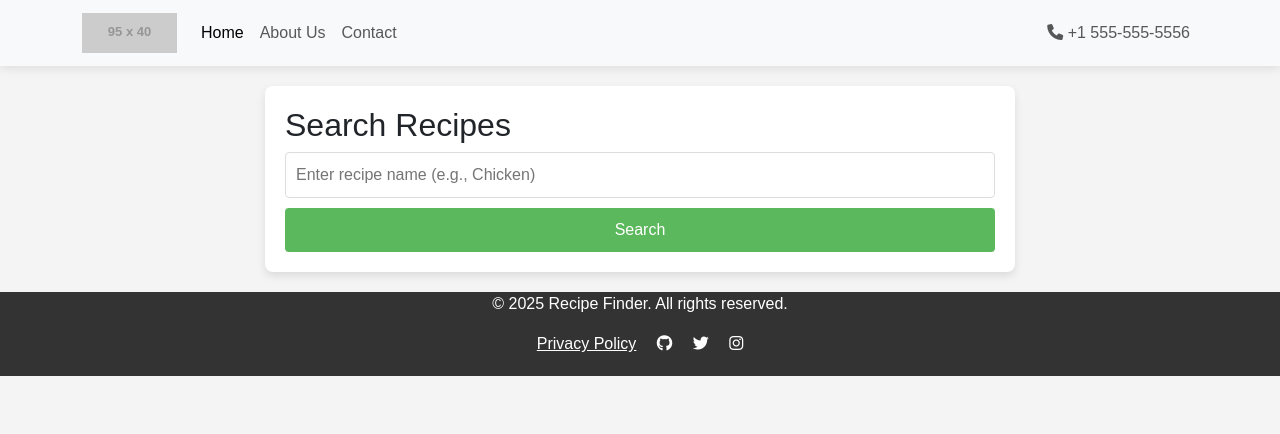
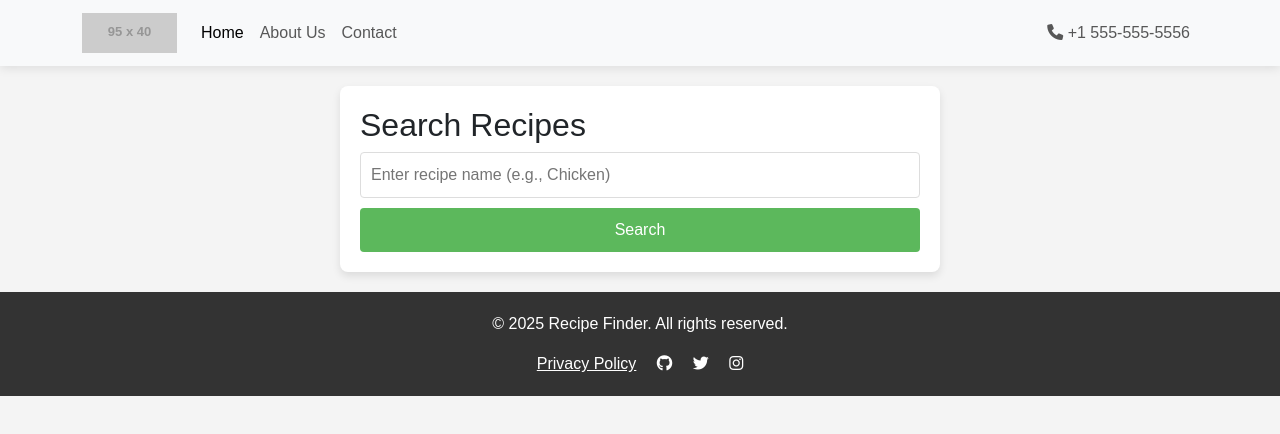
Before and after one commit to workspacereddy/recipe, a website: page index.html in a window 1280 px wide. Drawn offline with nearby package versions, Linux system fonts and the light colour scheme; placeholder pictures from the web are drawn by us.

Commit message:
Update index.html

```diff
--- a/index.html
+++ b/index.html
@@ -1,3 +1,4 @@
+
 <!DOCTYPE html>
 <html lang="en">
 <head>
@@ -29,7 +30,7 @@
         }
         .search-container {
             flex: 1; /* Allow the content section to grow and push the footer down */
-            max-width: 750px;
+            max-width: 600px;
             margin: 20px auto;
             padding: 20px;
             background: white;
@@ -83,7 +84,7 @@
             box-shadow: 0 2px 4px rgba(0, 0, 0, 0.1);
         }
         .accordion-button {
-            background-color: #000000;
+            background-color: #f9f9f9;
             color: #333;
         }
         .accordion-button:not(.collapsed) {
@@ -102,7 +103,7 @@
         footer {
             background: #333;
             color: white;
-            padding-bottom: 20px;
+            padding: 20px;
             text-align: center;
             width: 100%;
         }
```
